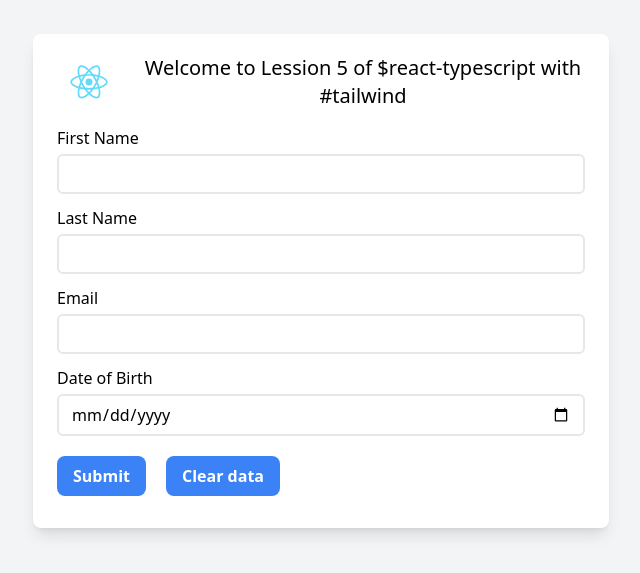
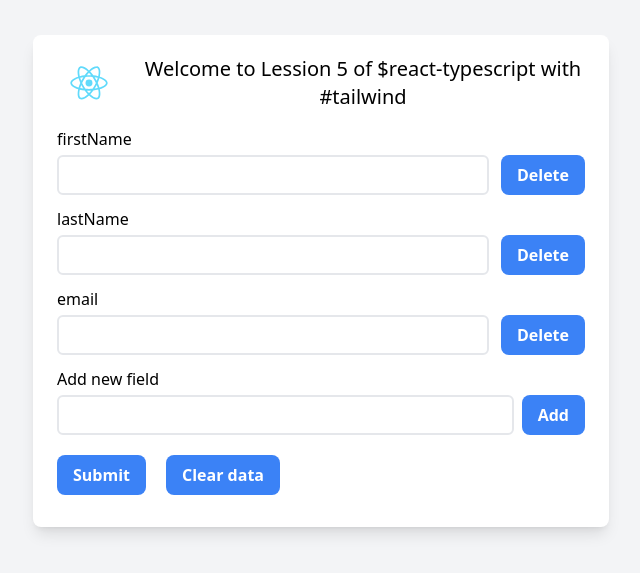
Before and after one commit to richalsthomask/react-for-all, a React (Create React App) app: page / in a window 1280 px wide. Shown: the part 119-692 px from the top of the page, without its empty margins (319-959 px from the left). Built offline with nearby package versions, Linux system fonts and the light colour scheme.

Commit message:
done suggections and fixed errors lecture admin suggested

```diff
--- a/src/App.tsx
+++ b/src/App.tsx
@@ -2,42 +2,35 @@ import React, { useState } from "react";
 import logo from "./logo.svg";
 import "./App.css";
 
-const fields: {
-  name: "firstName" | "lastName" | "email" | "dob";
+interface fieldData {
+  id: number;
   label: string;
-  type: string | undefined;
-}[] = [
-  {
-    name: "firstName",
-    label: "First Name",
-    type: undefined,
-  },
-  {
-    name: "lastName",
-    label: "Last Name",
-    type: undefined,
-  },
-  {
-    name: "email",
-    label: "Email",
-    type: undefined,
-  },
-  {
-    name: "dob",
-    label: "Date of Birth",
-    type: "date",
-  },
-];
+  value: string;
+}
 
-const defaultUserData = {
-  firstName: "",
-  lastName: "",
-  email: "",
-  dob: "",
+const defaultFields = ["firstName", "lastName", "email"];
+
+const uniqueId = (data: fieldData[]) => {
+  let id = Math.random() * 100;
+  while (data?.find((ele) => ele.id === id)) {
+    id = Math.random() * 100;
+  }
+  return id;
 };
 
 function App() {
-  const [userData, setUserData] = useState(defaultUserData);
+  const [userData, setUserData] = useState<fieldData[]>(() => {
+    let data: fieldData[] = [];
+
+    for (let i = 0; i < defaultFields.length; i++) {
+      data = [
+        ...data,
+        { id: uniqueId(data), label: defaultFields[i], value: "" },
+      ];
+    }
+    return data;
+  });
+  const [fieldName, setFieldName] = useState("");
 
   return (
     <div className="w-full min-h-screen bg-gray-100 flex items-center justify-center">
@@ -48,31 +41,80 @@ function App() {
             Welcome to Lession 5 of $react-typescript with #tailwind
           </span>
         </div>
-        {fields.map((field, fieldIndex) => (
+        {userData?.map((field, fieldIndex) => (
           <div
             key={fieldIndex}
             className="w-full flex flex-col items-start gap-1"
           >
             <label>{field.label}</label>
 
-            <input
-              type={field.type}
-              value={userData[field.name]}
-              onChange={(e) =>
-                setUserData((userData) => {
-                  return { ...userData, [field.name]: e.target.value };
-                })
-              }
-              className="px-3 py-1.5 w-full rounded-md border-2 border-gray-200"
-            />
+            <div className="w-full flex flex-row gap-3">
+              <input
+                value={field.value}
+                onChange={(e) =>
+                  setUserData((userData) =>
+                    userData.map((val) =>
+                      val.id === field.id
+                        ? { ...val, value: e.target.value }
+                        : val
+                    )
+                  )
+                }
+                className="px-3 py-1.5 w-full rounded-md border-2 border-gray-200"
+              />
+              <button
+                onClick={() => {
+                  setUserData((userData) =>
+                    userData.filter((val) => val.id !== field.id)
+                  );
+                }}
+                className="px-4 py-2 text-white font-semibold bg-blue-500 hover:bg-blue-600 rounded-lg"
+              >
+                Delete
+              </button>
+            </div>
           </div>
         ))}
+        <div className="w-full flex flex-col items-start gap-1">
+          <label>Add new field</label>
+
+          <div className="w-full flex flex-row items-center gap-2">
+            <input
+              value={fieldName}
+              onChange={(e) => setFieldName(e.target.value)}
+              className="flex-grow px-3 py-1.5 w-full rounded-md border-2 border-gray-200"
+            />
+            <button
+              onClick={() => {
+                if (fieldName.length > 0) {
+                  setUserData((userData) => {
+                    return [
+                      ...userData,
+                      { id: uniqueId(userData), label: fieldName, value: "" },
+                    ];
+                  });
+
+                  setFieldName("");
+                }
+              }}
+              className="px-4 py-2 text-white font-semibold bg-blue-500 hover:bg-blue-600 rounded-lg"
+            >
+              Add
+            </button>
+          </div>
+        </div>
         <div className="flex flex-row items-center gap-5">
           <button className="mt-2 px-4 py-2 text-white font-semibold bg-blue-500 hover:bg-blue-600 rounded-lg">
             Submit
           </button>
           <button
-            onClick={() => setUserData(defaultUserData)}
+            onClick={() =>
+              setUserData((userData) =>
+                userData.map((val) => {
+                  return { ...val, value: "" };
+                })
+              )
+            }
             className="mt-2 px-4 py-2 text-white font-semibold bg-blue-500 hover:bg-blue-600 rounded-lg"
           >
             Clear data
```
